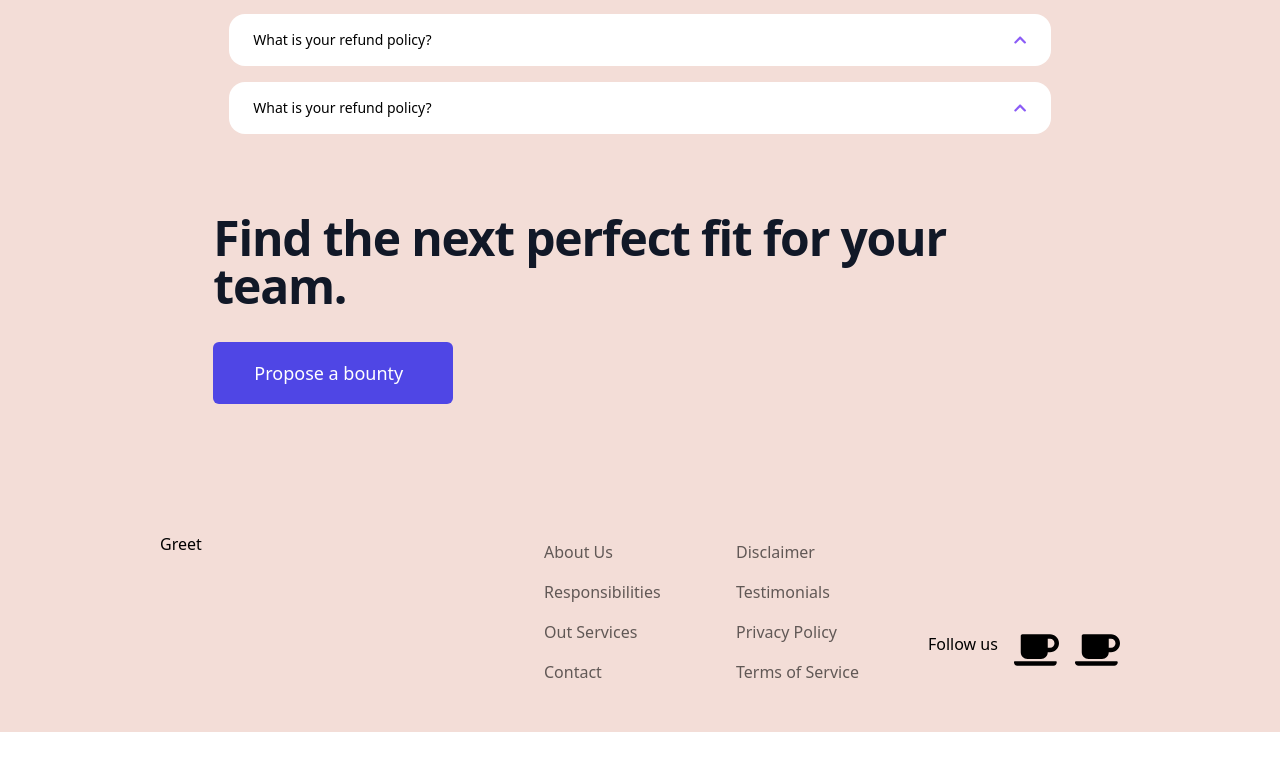
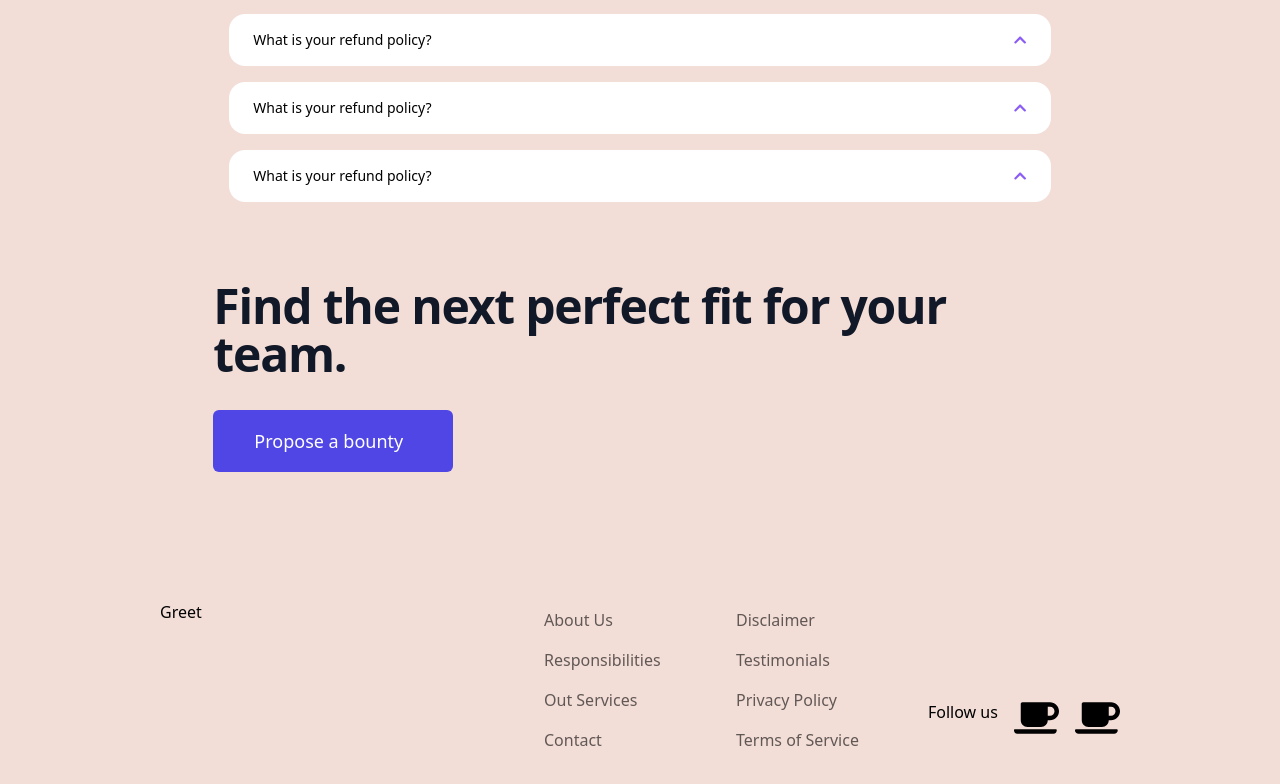
Before and after one commit to johan-akerman/Greet, a React (Create React App) app: page / in a window 1280 px wide. Shown: the part 2187-2971 px from the top of the page. Before the commit the page ends 2919 px from the top, so only its background shows below. Built offline with nearby package versions, Linux system fonts and the light colour scheme.

Commit message:
added faq card

```diff
--- a/src/components/FAQ.jsx
+++ b/src/components/FAQ.jsx
@@ -7,6 +7,7 @@ export function FAQ() {
                 <FAQCard />
                 <FAQCard />
                 <FAQCard />
+                <FAQCard />
             </div>
         </div>
     )
```
